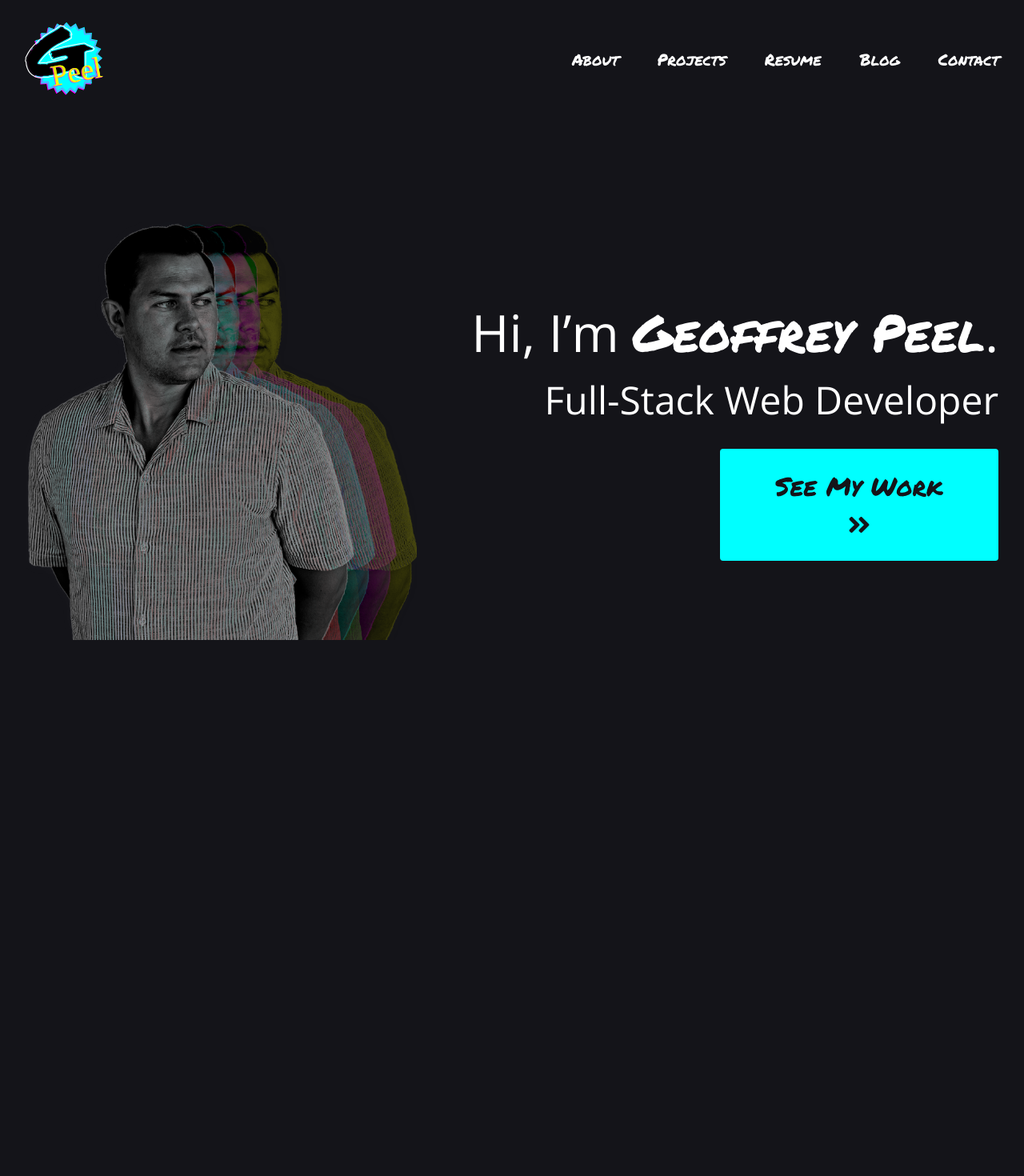
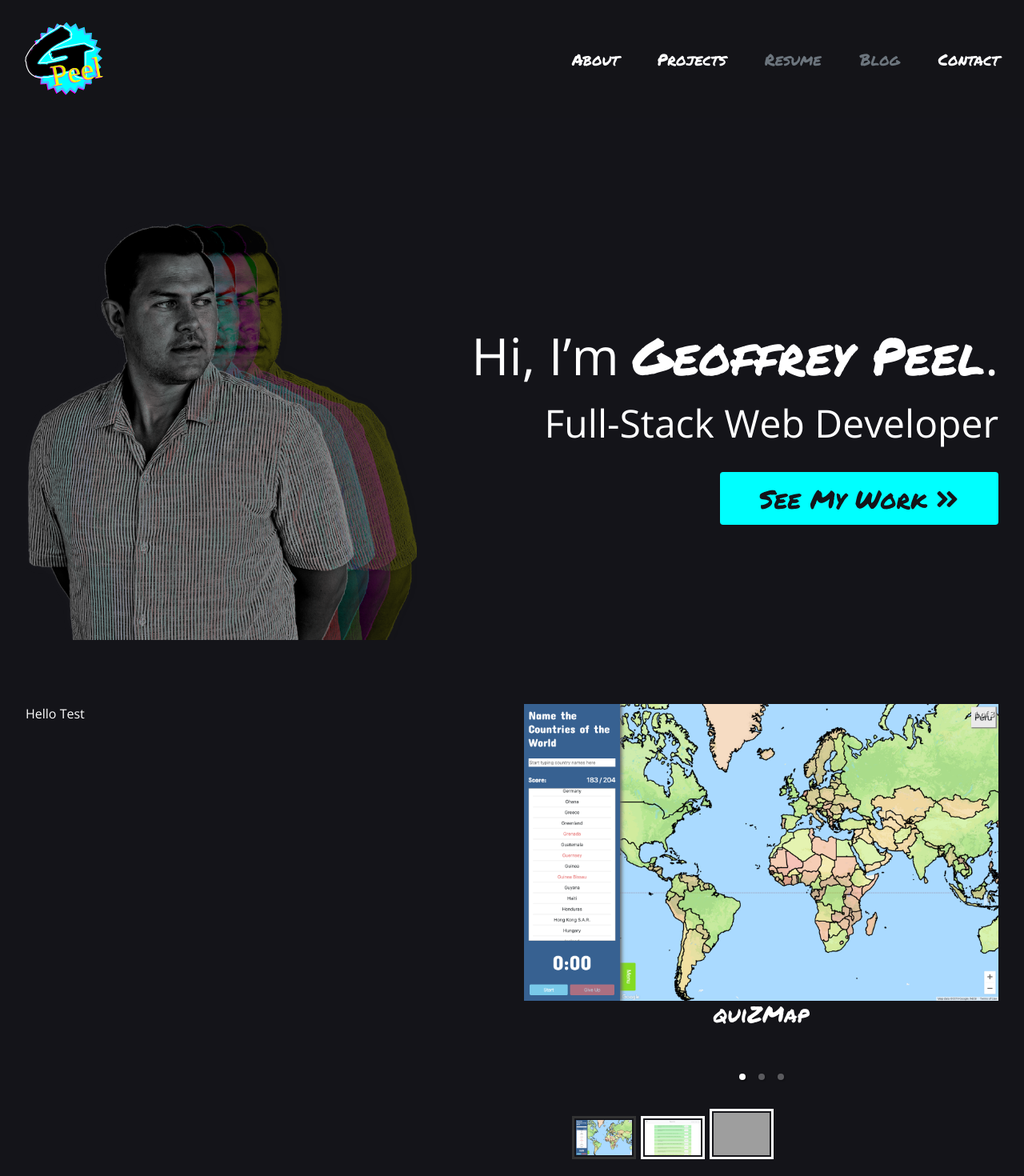
Before and after one commit to gkpeel/portfolio-react, a React (Create React App) app in the folder client/: page / in a window 1280 px wide. Shown: the top 1470 px of the page at 80% size. Before the commit the page ends 832 px from the top, so only its background shows below. Built offline with nearby package versions, Linux system fonts and the light colour scheme; grey boxes are pictures that could not be loaded.

Commit message:
added CTA scroll feature, started carousel

```diff
--- a/client/package.json
+++ b/client/package.json
@@ -16,6 +16,7 @@
     "react-responsive-carousel": "^3.1.47",
     "react-router-dom": "^4.3.1",
     "react-scripts": "^2.1.5",
+    "react-scroll": "^1.7.11",
     "react-transition-group": "^2.5.3",
     "styled-components": "^4.1.3"
   },
--- a/client/src/components/CTAButton/index.js
+++ b/client/src/components/CTAButton/index.js
@@ -1,25 +1,44 @@
 import React from "react"
+import { Link, animateScroll as scroll } from "react-scroll"
 import { Button } from "react-bootstrap"
 import styled from "styled-components"
 import { FontAwesomeIcon } from '@fortawesome/react-fontawesome'
 
-const CTA_Button = styled(Button)`
+const CTA_Link = styled(Link)`
+    display: inline-block;
     width: 100%;
-    border-width: 6px;
+    margin-bottom: 1rem;
+    border-color: #00FFFF;
+    border: 1px solid transparent;
+    border-radius: .25rem;
     background-color: #00FFFF;
-    border-color: #00FFFF;
-    padding: 1rem 3rem;
+    padding: 0.5rem 1rem;
+    text-align: center;
+    color: rgb(20,20,25) !important;
     font-family: "Permanent Marker", sans-serif;
-    font-size: 2rem;
-    color: rgb(20,20,25);
+    font-size: 1.25rem;
+    font-weight: 400;
+    text-decoration: none;
+    vertical-align: middle;
+    -webkit-user-select: none;
+    -moz-user-select: none;
+    -ms-user-select: none;
+    user-select: none;
+    line-height: 1.5;
+    transition: color .15s ease-in-out,
+                background-color .15s ease-in-out,
+                border-color .15s ease-in-out,
+                box-shadow .15s ease-in-out;
 
     & .cta-arrow {
-        transition: transform 300ms;
+        transition: transform 300ms ease-out;
     }
 
     &:hover {
+        color: rgba(255, 255, 255, 1) !important;
         background-color: rgba(0, 255, 255, 0.9);
         border-color: rgba(0, 255, 255, 0.2);
+        text-decoration: none;
 
         & .cta-arrow {
             transform: rotate(90deg);
@@ -28,17 +47,29 @@ const CTA_Button = styled(Button)`
 
     @media(min-width:991px) {
         width: 66%;
+        padding: 0.5rem 1rem;
+        font-size: 2rem;
     }
 
     @media(min-width: 1280px) {
         width: 50%;
+        padding: 0.5rem 1rem;
     }
 `
 
-const CTAButton = (props) => {
+const CtaButton = (props) => {
     return (
-        <CTA_Button href={props.to}>{props.children} <FontAwesomeIcon className="cta-arrow" icon="angle-double-right" /></CTA_Button>
+        <CTA_Link
+            activeClass="active"
+            to={props.to}
+            spy={true}
+            smooth={true}
+            offset={-150}
+            duration={500}
+        >
+            {props.children} <FontAwesomeIcon className="cta-arrow" icon="angle-double-right" />
+        </CTA_Link>
     )
 }
 
-export default CTAButton
+export default CtaButton
--- /dev/null
+++ b/client/src/components/FeaturedProjectCarousel/index.js
@@ -0,0 +1,44 @@
+import React, { Component } from "react"
+import { Col } from "react-bootstrap"
+import styled from "styled-components"
+import { Carousel } from "react-responsive-carousel"
+import BegsList from "../../img/projects/begs-list-screenshot.png"
+import QuizMap from "../../img/projects/quizmap-app.png"
+import GazellesCoaches from "../../img/projects/gazelles-coaches-homepage-screenshot.png"
+import "react-responsive-carousel/lib/styles/carousel.min.css"
+
+const CarouselTitle = styled.h3`
+    font-family: "Permanent Marker", sans-serif;
+`
+
+class FeaturedProjectCarousel extends Component {
+    state = {
+
+    }
+
+    render() {
+        return (
+            <Col
+                xs={12}
+                md={6}
+            >
+                <Carousel>
+                    <div>
+                        <img src={QuizMap} alt="quiZMap Screengrab" />
+                        <CarouselTitle>quiZMap</CarouselTitle>
+                    </div>
+                    <div>
+                        <img src={BegsList} alt="Beg's List Screegrab" />
+                        <CarouselTitle>Beg's List</CarouselTitle>
+                    </div>
+                    <div>
+                        <img src={GazellesCoaches} alt="Gazelles Coaches Screengrab" />
+                        <CarouselTitle>Gazelles Coaches</CarouselTitle>
+                    </div>
+                </Carousel>
+            </Col>
+        )
+    }
+}
+
+export default FeaturedProjectCarousel
--- /dev/null
+++ b/client/src/components/FeaturedProjectInfo/index.js
@@ -0,0 +1,22 @@
+import React, { Component } from "react";
+import { Col } from "react-bootstrap"
+import styled from "styled-components"
+
+class FeaturedProjectInfo extends Component {
+    state = {
+
+    }
+
+    render() {
+        return (
+            <Col
+                xs={12}
+                md={true}
+            >
+                <p>Hello Test</p>
+            </Col>
+        )
+    }
+}
+
+export default FeaturedProjectInfo
--- a/client/src/components/FeaturedWork/index.js
+++ b/client/src/components/FeaturedWork/index.js
@@ -1,38 +1,30 @@
-import React from "react"
-import { Container, Row, Col } from "react-bootstrap"
-import { Carousel } from "react-responsive-carousel"
-import BegsList from "../../img/projects/begs-list-screenshot.png"
-import "react-responsive-carousel/lib/styles/carousel.min.css"
+import React, { Component } from "react"
+import { Row } from "react-bootstrap"
+import Section from "../Section"
+import FeaturedProjectInfo from "../FeaturedProjectInfo"
+import FeaturedProjectCarousel from "../FeaturedProjectCarousel"
 
-const style = {
-    section: {
-        marginTop: "5rem",
-        marginBotton: "5rem"
-    },
-    col: {
-        padding: "0 16px"
+class FeaturedWork extends Component {
+
+    state = {
+        carouselImg: null
+    }
+
+    componentDidMount() {
+        this.setState({ carouselImg: null })
+    }
+
+
+    render() {
+        return (
+            <Section id="featured-work">
+                <Row>
+                    <FeaturedProjectInfo />
+                    <FeaturedProjectCarousel />
+                </Row>
+            </Section>
+        )
     }
 }
 
-const FeaturedWork = () => {
-    return (
-        <section style={style.section}>
-            <Row>
-                <Container fluid>
-                    <Carousel>
-                        <div>
-                            <img src="../../img/projects/begs-list-screenshot.png" alt="Beg's List Project Screengrab" />
-                            <h1>Hello World</h1>
-                        </div>
-                        <div>
-                            <img src={BegsList} alt="Beg's List Project Screenshot" />
-                            <h1>Hello Universe</h1>
-                        </div>
-                    </Carousel>
-                </Container>
-            </Row>
-        </section>
-    )
-}
-
 export default FeaturedWork
--- a/client/src/components/Intro/index.js
+++ b/client/src/components/Intro/index.js
@@ -2,7 +2,7 @@ import React from "react"
 import styled from "styled-components"
 import { Jumbotron, Container, Row, Col, Button } from 'react-bootstrap'
 import Headshot from "../../img/transparent-headshot-portfolio-800h.png"
-import CTAButton from "../CTAButton"
+import CtaButton from "../CTAButton"
 
 const cmy_hex_array = [
     "#00FFFF",
@@ -50,7 +50,7 @@ const Intro = () => {
     return (
         <IntroJumbotron fluid>
             <IntroContainer fluid>
-                <IntroRow>
+                <IntroRow className="">
                     <Col
                         xs={{ span: 12, order: 2 }}
                         md={{ span: 6, order: 1 }}
@@ -72,7 +72,7 @@ const Intro = () => {
                                     <IntroHeader>Hi, I’m <span className="font--marker">Geoffrey Peel</span>.</IntroHeader>
                                     <IntroSubHeader>Full-Stack Web Developer</IntroSubHeader>
                                 </div>
-                                <CTAButton to="#featured-work">See My Work</CTAButton>
+                                <CtaButton to="featured-work">See My Work</CtaButton>
                             </div>
                         </div>
                     </Col>
--- /dev/null
+++ b/client/src/components/Navigation/index.css
@@ -0,0 +1,3 @@
+.bg-background-black {
+    background-color: rgba(20,20,25, 0.7);
+}
--- a/client/src/components/Navigation/index.js
+++ b/client/src/components/Navigation/index.js
@@ -3,11 +3,16 @@ import { NavLink } from "react-router-dom"
 import { Navbar, Container, Nav } from "react-bootstrap"
 import Logo from "../../img/portfolio-logo.svg"
 import styled from "styled-components"
+import "./index.css"
 
 const PortfolioNavLink = styled(NavLink)`
     font-size: 1.25rem;
     font-family: "Permanent Marker", sans-serif;
-    color: #ffffff;
+    color: ${props => props.disabled ? "#6c757d" : "#ffffff"};
+    cursor: ${props => props.disabled ? "default" : "pointer"};
+    pointer-events: ${props => props.disabled ? "none" : "auto"}
+    padding-top: 0.5px;
+    padding-bottom: 0.5px;
     padding-left: 1.5rem;
     padding-right: 1.5rem;
 
@@ -47,7 +52,7 @@ class Navigation extends Component {
         return (
             <Navbar
                 expand="md"
-                bg="transparent"
+                bg="background-black"
                 fixed="top"
                 variant="dark"
                 onToggle={this.toggleNavExpanded}
@@ -73,8 +78,8 @@ class Navigation extends Component {
                         <Nav className="ml-auto">
                             <PortfolioNavLink to="/about" onClick={this.closeNav}>About</PortfolioNavLink>
                             <PortfolioNavLink to="/projects" onClick={this.closeNav}>Projects</PortfolioNavLink>
-                            <PortfolioNavLink to="/resume" className="nav-item disabled" onClick={this.closeNav}>Resume</PortfolioNavLink>
-                            <PortfolioNavLink to="/blog" className="nav-item disabled" onClick={this.closeNav}>Blog</PortfolioNavLink>
+                            <PortfolioNavLink to="/resume" disabled onClick={this.closeNav}>Resume</PortfolioNavLink>
+                            <PortfolioNavLink to="/blog" disabled onClick={this.closeNav}>Blog</PortfolioNavLink>
                             <PortfolioNavLink to="/contact" onClick={this.closeNav}>Contact</PortfolioNavLink>
                         </Nav>
                     </Navbar.Collapse>
--- /dev/null
+++ b/client/src/components/Section/index.js
@@ -0,0 +1,15 @@
+import React from "react"
+import styled from "styled-components"
+
+const DivSection = styled.div`
+    margin-bottom: ${props => props.marginTop || "5rem"};
+    margin-top: ${props => props.marginBottom || "5rem"};
+`
+
+const Section = (props) => {
+    return (
+        <DivSection {...props}>{props.children}</DivSection>
+    )
+}
+
+export default Section
--- a/client/src/pages/Home/index.js
+++ b/client/src/pages/Home/index.js
@@ -6,7 +6,7 @@ const Home = () => {
     return (
         <div>
             <Intro />
-            {/* <FeaturedWork /> */}
+            <FeaturedWork />
         </div >
     )
 }
```
Also changed, not shown: client/src/img/projects/quizmap-app.png (added), 1 other file (tests, documents, lock files or other folders).
